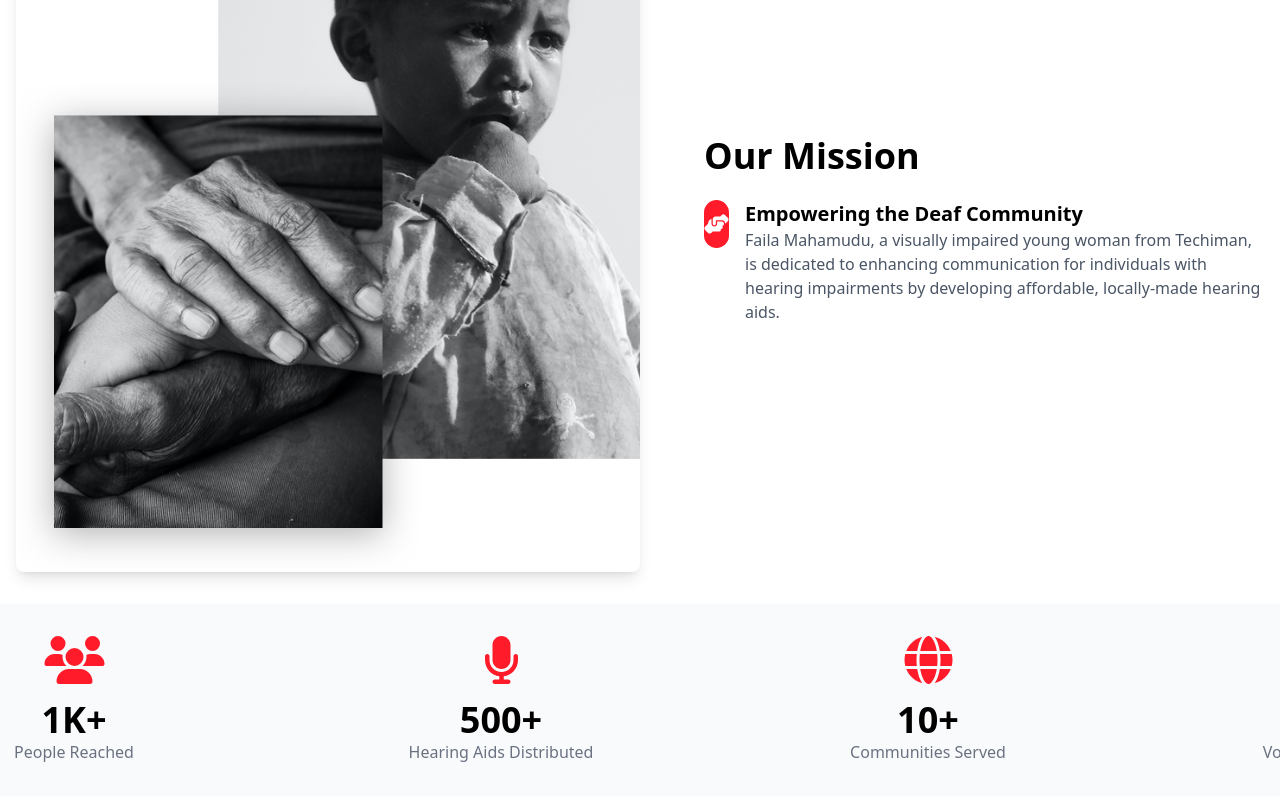
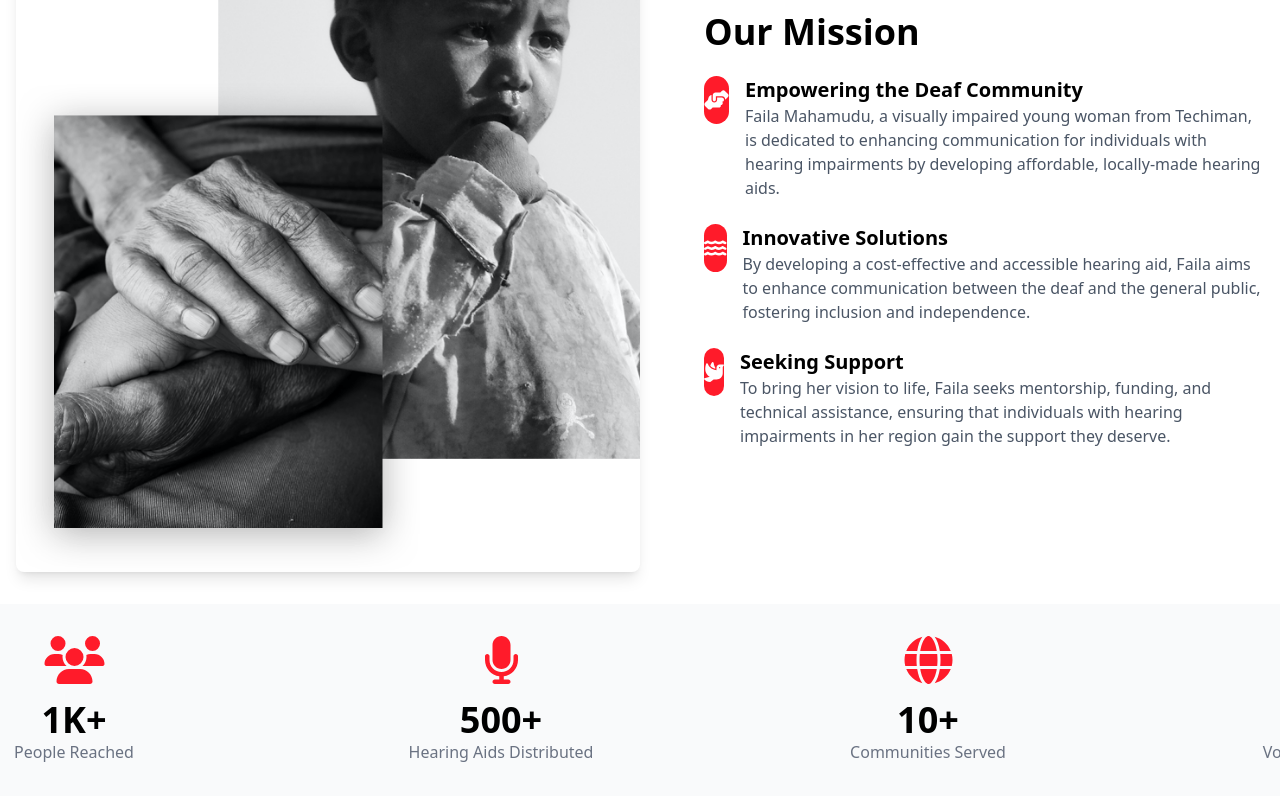
Before and after one commit to GROW-YAI/Hearing-Aid-App, a React (Vite) app: page / in a window 1280 px wide. Shown: the part 836-1636 px from the top of the page. Built offline with nearby package versions, Linux system fonts and the light colour scheme.

Commit message:
final design

```diff
--- a/src/components/Sample.jsx
+++ b/src/components/Sample.jsx
@@ -2,7 +2,7 @@ import Slider from "react-slick";
 import aboutImage from '../assets/images/about.png';
 import portraitImage from '../assets/images/portrait.png';
 import { FontAwesomeIcon } from '@fortawesome/react-fontawesome';
-import { faHandsHelping, faMicrophone, faUsers, faGlobe, faQuoteLeft } from '@fortawesome/free-solid-svg-icons';
+import { faHandsHelping, faMicrophone, faUsers,faWater, faDove, faGlobe, faQuoteLeft } from '@fortawesome/free-solid-svg-icons';
 
 const settings = {
   dots: false,
@@ -28,6 +28,7 @@ const Sample = () => {
         <div className="md:w-1/2 mt-8 md:mt-0 md:pl-16">
           <h2 className="text-3xl md:text-4xl font-bold mb-6">Our Mission</h2>
           <div className="space-y-6">
+  {/* Empowering the Deaf Community */}
   <div className="flex items-start">
     <div className="w-12 h-12 bg-[#FF1B2A] rounded-full flex justify-center items-center text-white mr-4">
       <FontAwesomeIcon icon={faHandsHelping} size="lg" />
@@ -39,7 +40,34 @@ const Sample = () => {
       </p>
     </div>
   </div>
+
+  {/* Innovation and Accessibility */}
+  <div className="flex items-start">
+    <div className="w-12 h-12 bg-[#FF1B2A] rounded-full flex justify-center items-center text-white mr-4">
+      <FontAwesomeIcon icon={faWater} size="lg" />
     </div>
+    <div>
+      <h4 className="text-lg md:text-xl font-bold">Innovative Solutions</h4>
+      <p className="text-gray-600 text-sm md:text-base">
+        By developing a cost-effective and accessible hearing aid, Faila aims to enhance communication between the deaf and the general public, fostering inclusion and independence.
+      </p>
+    </div>
+  </div>
+
+  {/* Support and Growth */}
+  <div className="flex items-start">
+    <div className="w-12 h-12 bg-[#FF1B2A] rounded-full flex justify-center items-center text-white mr-4">
+      <FontAwesomeIcon icon={faDove} size="lg" />
+    </div>
+    <div>
+      <h4 className="text-lg md:text-xl font-bold">Seeking Support</h4>
+      <p className="text-gray-600 text-sm md:text-base">
+        To bring her vision to life, Faila seeks mentorship, funding, and technical assistance, ensuring that individuals with hearing impairments in her region gain the support they deserve.
+      </p>
+    </div>
+  </div>
+</div>
+
         </div>
       </div>
 
```
Lines whose indentation alone changed are shown as unchanged.
